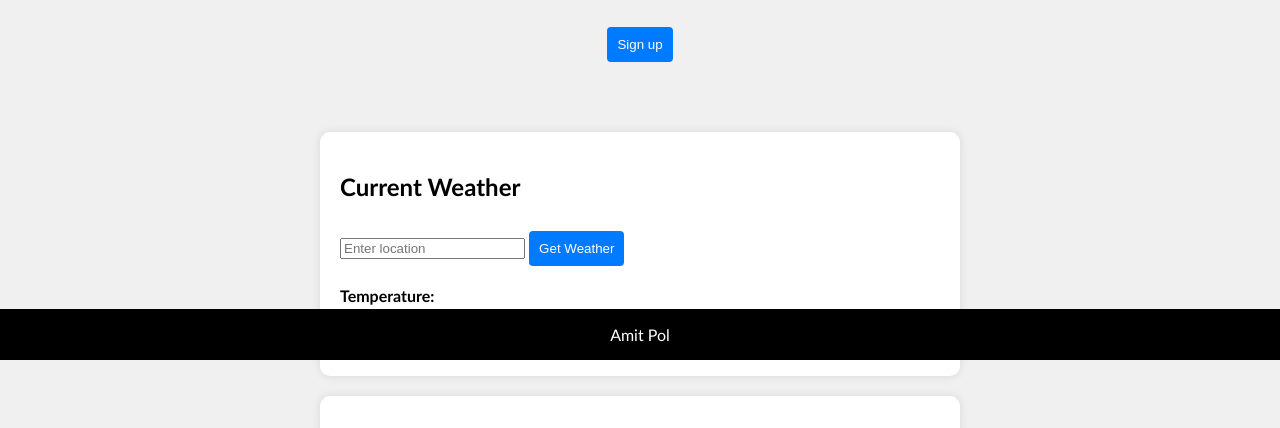
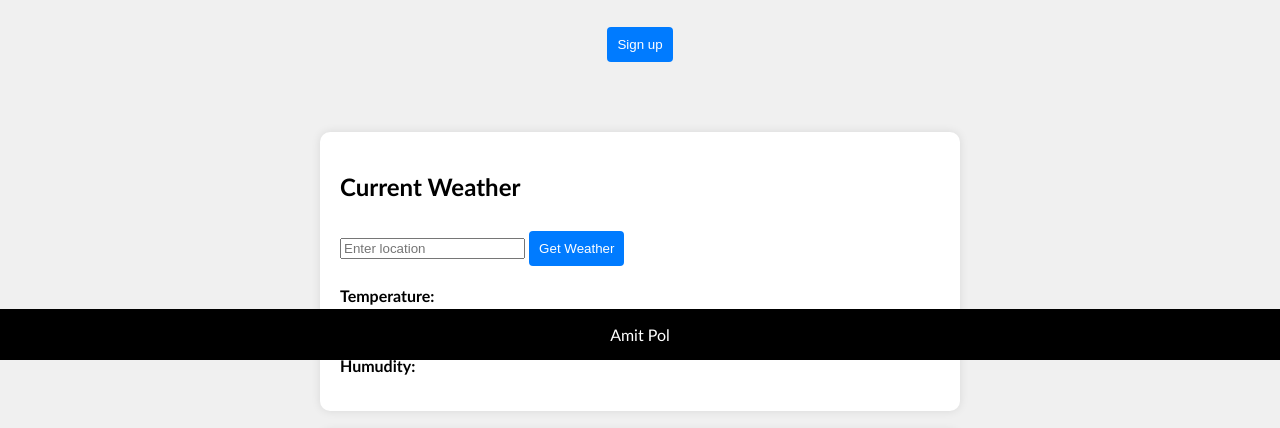
Before and after one commit to Amitpol1020/WeatherHub, a plain HTML site: page index.html in a window 1280 px wide. Shown: the part 440-868 px from the top of the page. Drawn offline with Linux system fonts and the light colour scheme.

Commit message:
Update index.html

```diff
--- a/index.html
+++ b/index.html
@@ -40,6 +40,7 @@
 		<div id="weatherInfo">
         <p><strong>Temperature:</strong> </p>
         <p><strong>Description:</strong> </p>
+        <p><strong>Humudity:</strong> </p>
 		</div>
 
 		<script src="3.js"></script>
```
